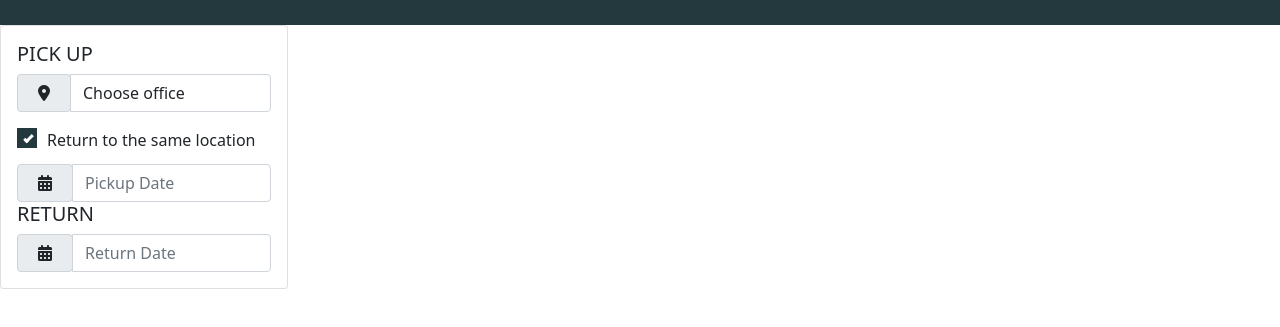
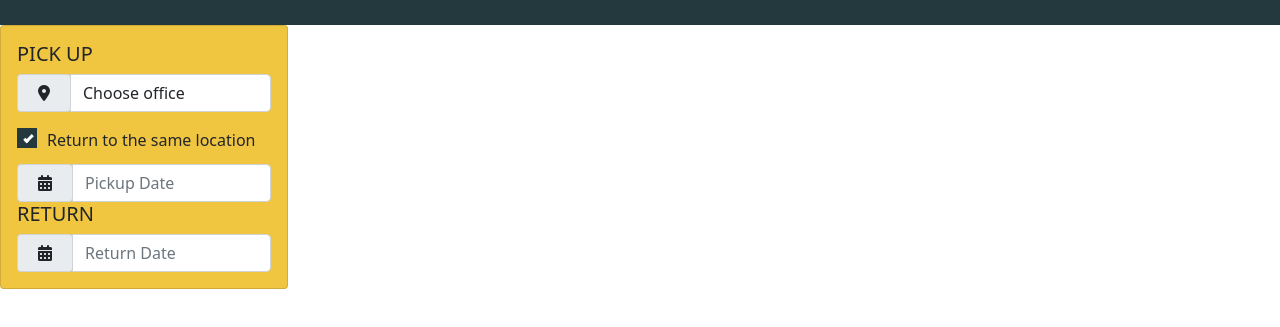
Before and after one commit to rajesh-mondal/maxo-cabs, a plain HTML site: page index.html in a window 1280 px wide. Shown: the part 71-398 px from the top of the page. Drawn offline with nearby package versions, Linux system fonts and the light colour scheme.

Commit message:
style: background color added on reservation card 💎

```diff
--- a/css/style.css
+++ b/css/style.css
@@ -112,3 +112,6 @@ form li a{
   #conditional-part{
     display: none;
   }
+  .card{
+    background-color: #f0c540;
+  }
```
